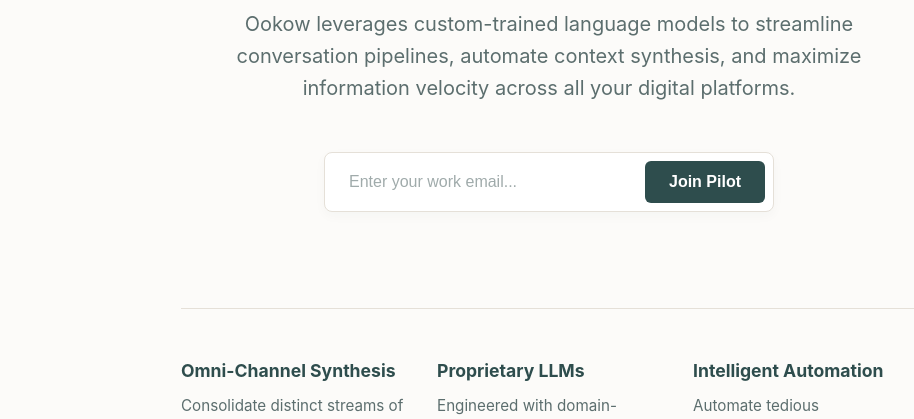
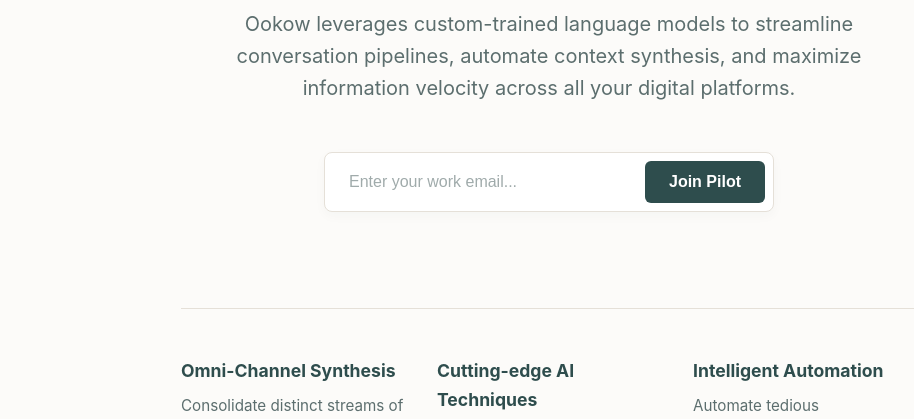
Before and after one commit to ookow-app/website, a plain HTML site: page index.html in a window 1280 px wide. Shown: the part 350-769 px from the top of the page, without its empty margins (91-1005 px from the left). Drawn offline with Linux system fonts and the light colour scheme.

Commit message:
Update index.html

```diff
--- a/index.html
+++ b/index.html
@@ -203,7 +203,7 @@
                 <p>Consolidate distinct streams of communication into an intelligent, actionable, single-pane interface.</p>
             </div>
             <div class="feature-card">
-                <h3>Proprietary LLMs</h3>
+                <h3>Cutting-edge AI Techniques</h3>
                 <p>Engineered with domain-specific language models built to contextualize and prioritize complex data paths.</p>
             </div>
             <div class="feature-card">
```
